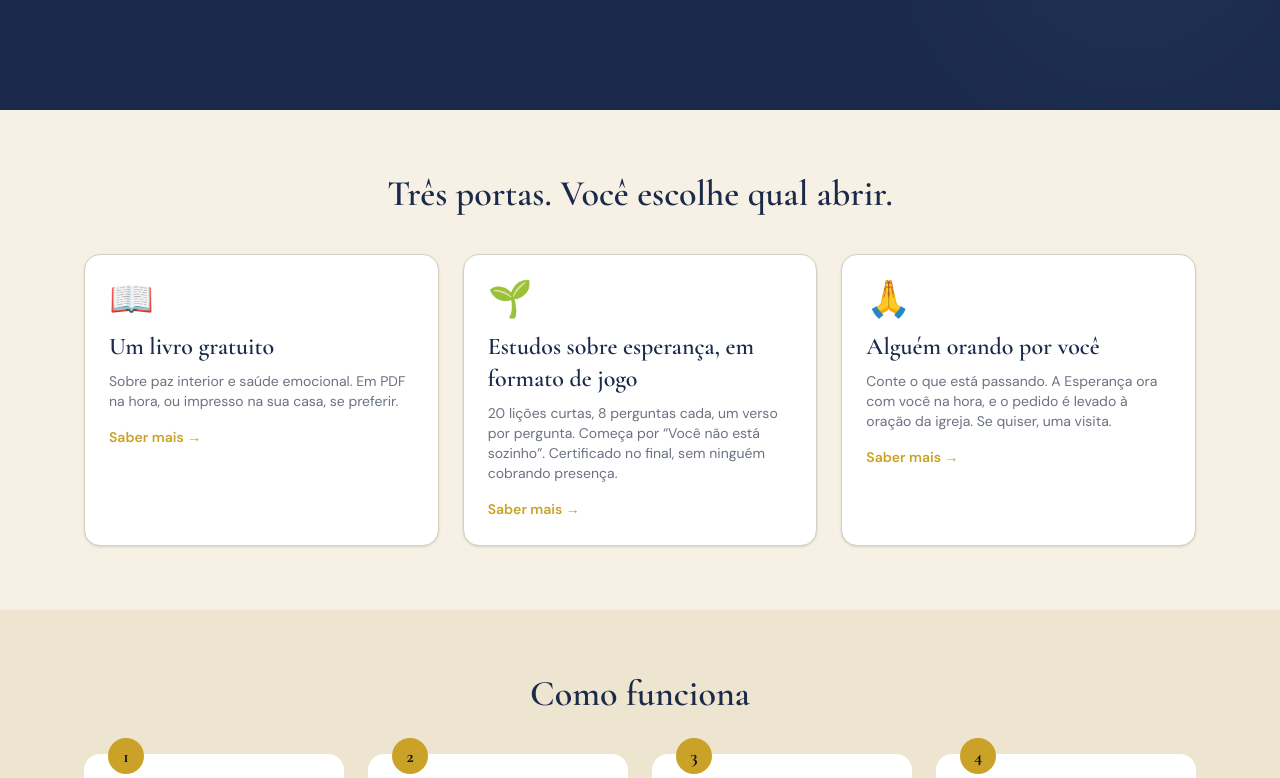
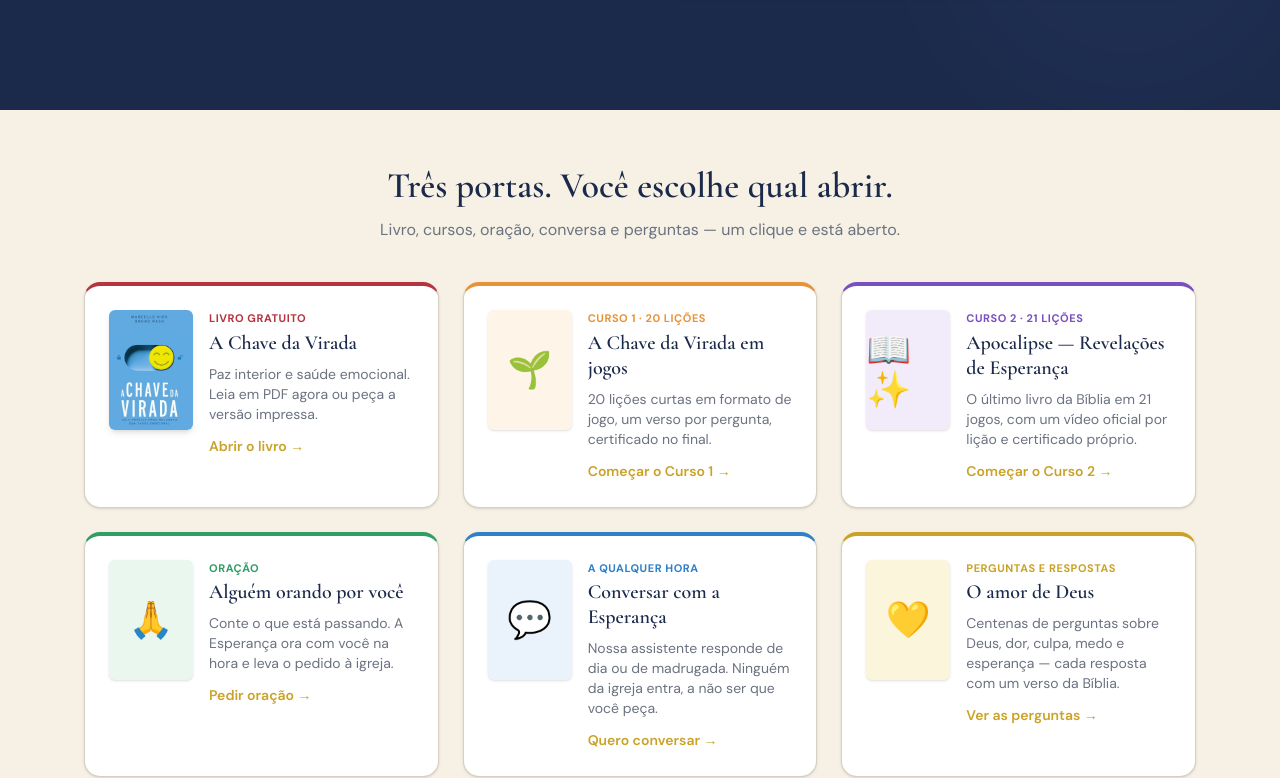
Before and after one commit to armandoportoserra/chave-da-virada, a Next.js app: page / in a window 1280 px wide. Shown: the part 885-1663 px from the top of the page. Built offline with nearby package versions, Linux system fonts and the light colour scheme; no server answers.

Commit message:
Home: vitrine com atalhos (livro, cursos, oracao, Esperanca, perguntas)
Removed ofertas section and added Vitrine component.

```diff
--- a/src/app/page.tsx
+++ b/src/app/page.tsx
@@ -3,27 +3,7 @@ import Link from "next/link";
 import Cabecalho from "@/components/Cabecalho";
 import Rodape from "@/components/Rodape";
 import FormCadastro from "@/components/FormCadastro";
-
-const ofertas = [
-  {
-    titulo: "Um livro gratuito",
-    texto: "Sobre paz interior e saúde emocional. Em PDF na hora, ou impresso na sua casa, se preferir.",
-    href: "/livro",
-    icone: "📖",
-  },
-  {
-    titulo: "Estudos sobre esperança, em formato de jogo",
-    texto: "20 lições curtas, 8 perguntas cada, um verso por pergunta. Começa por “Você não está sozinho”. Certificado no final, sem ninguém cobrando presença.",
-    href: "/curso",
-    icone: "🌱",
-  },
-  {
-    titulo: "Alguém orando por você",
-    texto: "Conte o que está passando. A Esperança ora com você na hora, e o pedido é levado à oração da igreja. Se quiser, uma visita.",
-    href: "/oracao",
-    icone: "🙏",
-  },
-];
+import Vitrine from "@/components/Vitrine";
 
 const jornada = [
   ["1", "Você escolhe o que quer receber", "Livro, curso, oração ou uma conversa. Só o que você pedir."],
@@ -72,22 +52,8 @@ export default function Home() {
           </div>
         </section>
 
-        {/* OFERTAS */}
-        <section className="mx-auto max-w-6xl px-5 py-16">
-          <h2 className="serif text-center text-4xl font-semibold text-navy">Três portas. Você escolhe qual abrir.</h2>
-          <div className="mt-10 grid gap-6 md:grid-cols-3">
-            {ofertas.map((o) => (
-              <Link key={o.href} href={o.href} className="card transition hover:-translate-y-1 hover:border-gold">
-                <div className="text-4xl" aria-hidden="true">
-                  {o.icone}
-                </div>
-                <h3 className="serif mt-3 text-2xl font-semibold text-navy">{o.titulo}</h3>
-                <p className="mt-2 text-sm text-muted">{o.texto}</p>
-                <span className="mt-4 inline-block text-sm font-semibold text-gold">Saber mais →</span>
-              </Link>
-            ))}
-          </div>
-        </section>
+        {/* VITRINE */}
+        <Vitrine titulo="Três portas. Você escolhe qual abrir." sub="Livro, cursos, oração, conversa e perguntas — um clique e está aberto." />
 
         {/* JORNADA */}
         <section className="bg-cream-dark">
```
